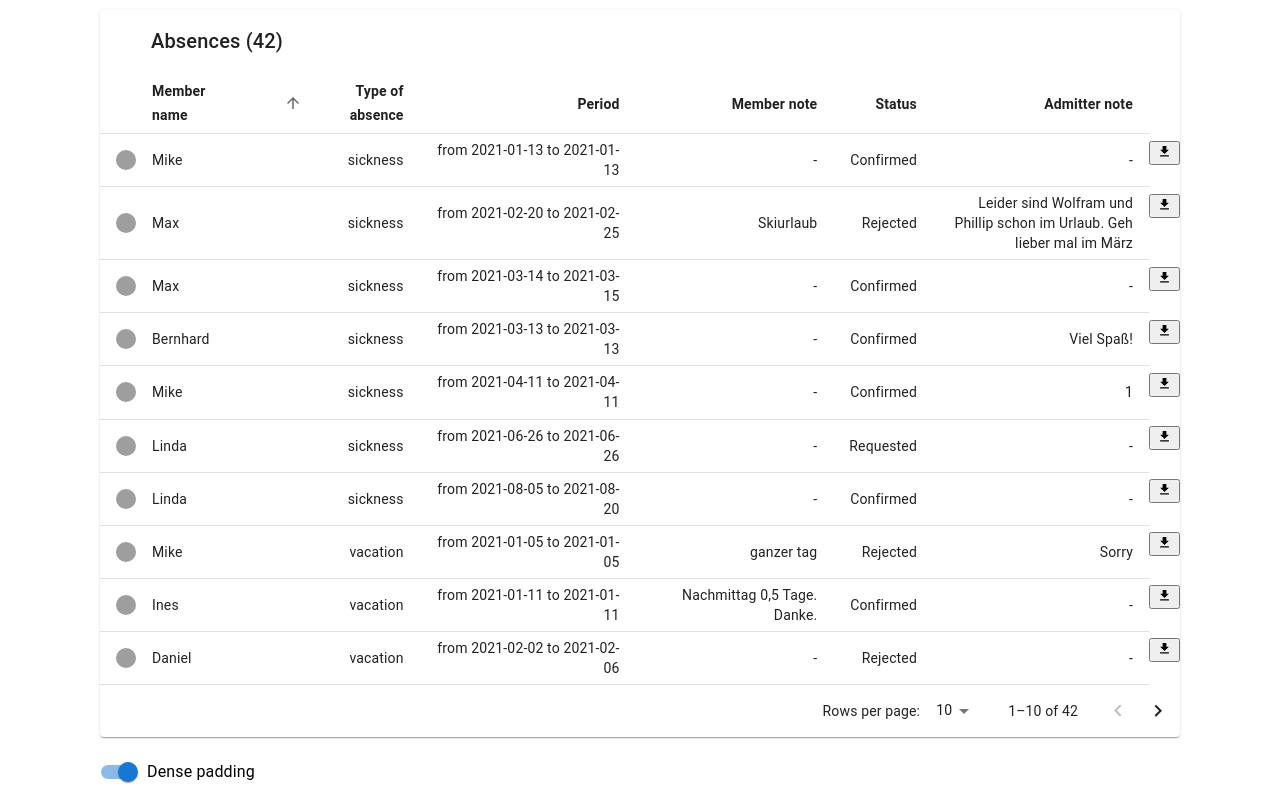
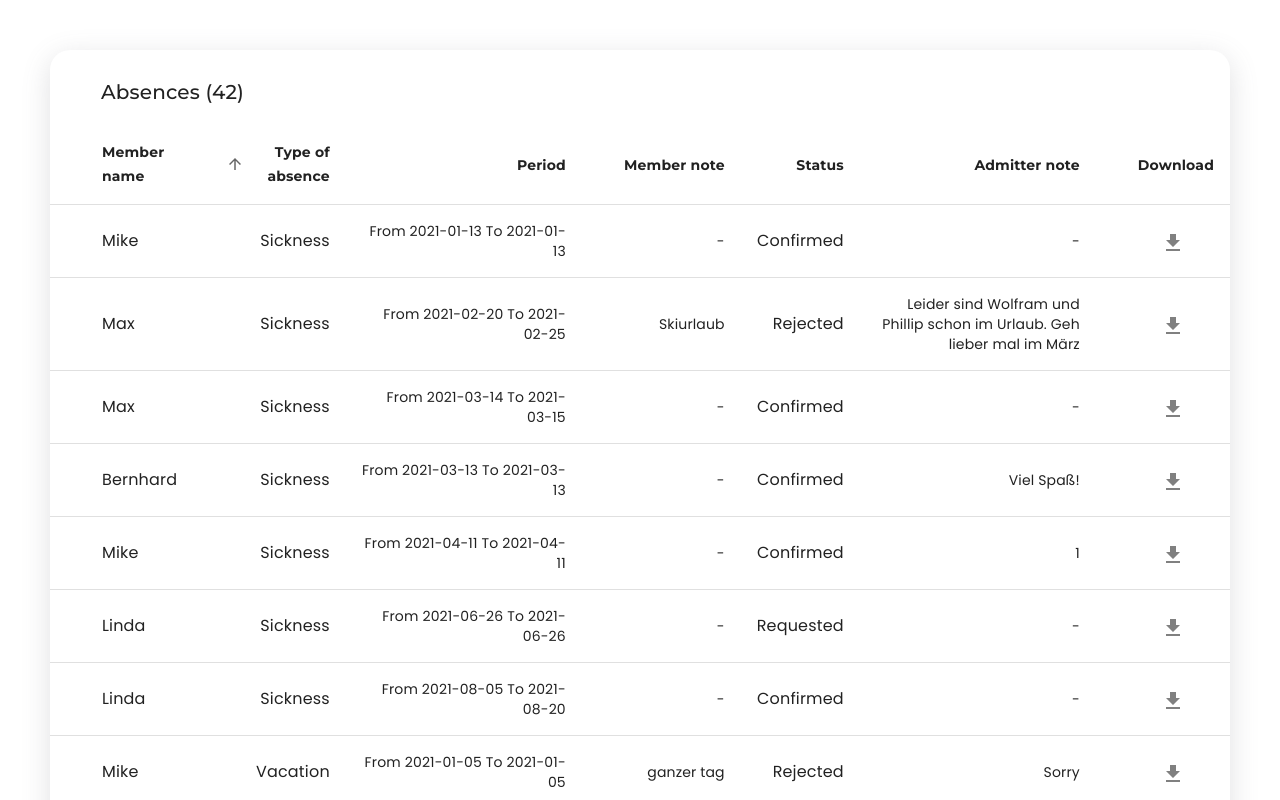
Before and after one commit to Mehdi01-git/smart-code-company-frontend-test, a React (Create React App) app: page / in a window 1280 px wide. Shown: the top 800 px of the page. Built offline with nearby package versions, Linux system fonts and the light colour scheme; grey boxes are pictures that could not be loaded.

Commit message:
Font changes

```diff
--- a/public/index.html
+++ b/public/index.html
@@ -30,7 +30,12 @@
       href="https://fonts.googleapis.com/css2?family=Montserrat:wght@100;200;300;400;500;600;700&display=swap"
       rel="stylesheet"
     />
-
+    <link rel="preconnect" href="https://fonts.googleapis.com" />
+    <link rel="preconnect" href="https://fonts.gstatic.com" crossorigin />
+    <link
+      href="https://fonts.googleapis.com/css2?family=Poppins:wght@100;200;300;400;500;600;700&display=swap"
+      rel="stylesheet"
+    />
     <title>Absence Manager</title>
   </head>
   <body>
--- a/src/App.js
+++ b/src/App.js
@@ -13,5 +13,5 @@ const MaiSection = styled("div")`
   height: 100vh;
   display: grid;
   place-items: center;
-  padding: 0px 100px;
+  padding: 50px;
 `;
--- a/src/components/Paginate.jsx
+++ b/src/components/Paginate.jsx
@@ -21,6 +21,7 @@ import { visuallyHidden } from "@mui/utils";
 import { createEvent } from "ics";
 import { saveAs } from "file-saver";
 import { Download } from "@mui/icons-material";
+import { Tooltip } from "@mui/material";
 
 function createData(key, img, name, type, period, memNote, status, admitNote) {
   return {
@@ -125,6 +126,12 @@ const headCells = [
     disablePadding: false,
     label: "Admitter note ",
   },
+  {
+    id: "download",
+    numeric: true,
+    disablePadding: false,
+    label: "Download",
+  },
 ];
 
 function EnhancedTableHead(props) {
@@ -149,6 +156,9 @@ function EnhancedTableHead(props) {
               active={orderBy === headCell.id}
               direction={orderBy === headCell.id ? order : "asc"}
               onClick={createSortHandler(headCell.id)}
+              style={{
+                fontFamily: "Montserrat, sans-serif",
+              }}
             >
               <b>{headCell.label}</b>
               {orderBy === headCell.id ? (
@@ -201,7 +211,11 @@ function EnhancedTableToolbar(props) {
         </Typography>
       ) : (
         <Typography
-          sx={{ flex: "1 1 100%", marginLeft: "35px" }}
+          sx={{
+            flex: "1 1 100%",
+            marginLeft: "35px",
+            fontFamily: "Montserrat, sans-serif",
+          }}
           variant="h6"
           id="tableTitle"
           component="div"
@@ -222,7 +236,7 @@ export default function EnhancedTable() {
   const [orderBy, setOrderBy] = React.useState("type");
   const [selected, setSelected] = React.useState([]);
   const [page, setPage] = React.useState(0);
-  const [dense, setDense] = React.useState(true);
+  const [dense, setDense] = React.useState(false);
   const [rowsPerPage, setRowsPerPage] = React.useState(10);
   const [isLoading, setLoading] = React.useState(true);
   function someRequest() {
@@ -343,11 +357,11 @@ export default function EnhancedTable() {
                       selected={isItemSelected}
                     >
                       <TableCell padding="checkbox">
-                        <img
+                        {/* <img
                           className="avatar"
-                          src="https://loremflickr.com/300/400"
+                          src="https://picsum.photos/200/300"
                           alt="avatar"
-                        />
+                        /> */}
                       </TableCell>
 
                       <TableCell
@@ -355,31 +369,76 @@ export default function EnhancedTable() {
                         id={labelId}
                         scope="row"
                         padding="none"
+                        style={{
+                          fontFamily: "Poppins, sans-serif",
+                          fontSize: "16px",
+                        }}
                       >
                         {row.name}
                       </TableCell>
-                      <TableCell align="right">{row.type}</TableCell>
-                      <TableCell style={{ width: "20%" }} align="right">
+                      <TableCell
+                        style={{
+                          fontFamily: "Poppins, sans-serif",
+                          fontSize: "16px",
+                          textTransform: "capitalize",
+                        }}
+                        align="right"
+                      >
+                        {row.type}
+                      </TableCell>
+                      <TableCell
+                        style={{
+                          width: "20%",
+                          fontFamily: "Poppins, sans-serif",
+                          textTransform: "capitalize",
+                        }}
+                        align="right"
+                      >
                         {row.period}
                       </TableCell>
-                      <TableCell align="right">{row.memNote}</TableCell>
-                      <TableCell align="right">{row.status}</TableCell>
-                      <TableCell style={{ width: "20%" }} align="right">
+                      <TableCell
+                        style={{
+                          fontFamily: "Poppins, sans-serif",
+                        }}
+                        align="right"
+                      >
+                        {row.memNote}
+                      </TableCell>
+                      <TableCell
+                        style={{
+                          fontFamily: "Poppins, sans-serif",
+                          fontSize: "16px",
+                        }}
+                        align="right"
+                      >
+                        {row.status}
+                      </TableCell>
+                      <TableCell
+                        style={{
+                          width: "20%",
+                          fontFamily: "Poppins, sans-serif",
+                        }}
+                        align="right"
+                      >
                         {row.admitNote}
                       </TableCell>
+                      <TableCell align="center">
+                        <Tooltip title="Download iCal file">
                           <button
                             onClick={handleSave}
                             style={{
                               marginTop: "7px",
+                              marginLeft: "20px",
                               cursor: "pointer",
+                              backgroundColor: "transparent",
+                              border: "none",
+                              borderRadius: "20px",
                             }}
                           >
-                        <Download
-                          style={{
-                            fontSize: "15px",
-                          }}
-                        />
+                            <Download className="downButton" />
                           </button>
+                        </Tooltip>
+                      </TableCell>
                     </TableRow>
                   );
                 })}
@@ -423,10 +482,6 @@ export default function EnhancedTable() {
           data-testid="paginate"
         />
       </Paper>
-      <FormControlLabel
-        control={<Switch checked={dense} onChange={handleChangeDense} />}
-        label="Dense padding"
-      />
     </Box>
   );
 }
--- a/src/index.css
+++ b/src/index.css
@@ -4,6 +4,22 @@ body {
   -webkit-font-smoothing: antialiased;
   -moz-osx-font-smoothing: grayscale;
 }
+.css-1mxz8qt-MuiPaper-root {
+  box-shadow: rgba(100, 100, 111, 0.2) 0px 7px 29px 0px !important;
+  border-radius: 20px !important;
+  padding: 10px 0px;
+}
+.css-78c6dr-MuiToolbar-root-MuiTablePagination-toolbar
+  .MuiTablePagination-actions {
+  padding-right: 20px;
+}
+.downButton {
+  font-size: 14px;
+  color: grey;
+}
+@media only screen and (max-width: 500px) {
+}
+
 /* <!-- Loading Spinner Styling --> */
 
 @keyframes spin {
@@ -105,10 +121,17 @@ body {
   left: 12px;
 }
 .avatar {
-  width: 20px;
-  height: 20px;
-  border-radius: 50%;
+  width: 35px;
+  height: 35px;
+  border-radius: 20px;
   margin-top: 5px;
+  margin-left: 5px;
+}
+.css-1mxz8qt-MuiPaper-root {
+  margin-bottom: 50px !important;
+}
+.css-78c6dr-MuiToolbar-root-MuiTablePagination-toolbar p {
+  font-family: "Montserrat", sans-serif !important;
 }
 @keyframes lds-roller {
   0% {
```
Lines whose indentation alone changed are shown as unchanged.
